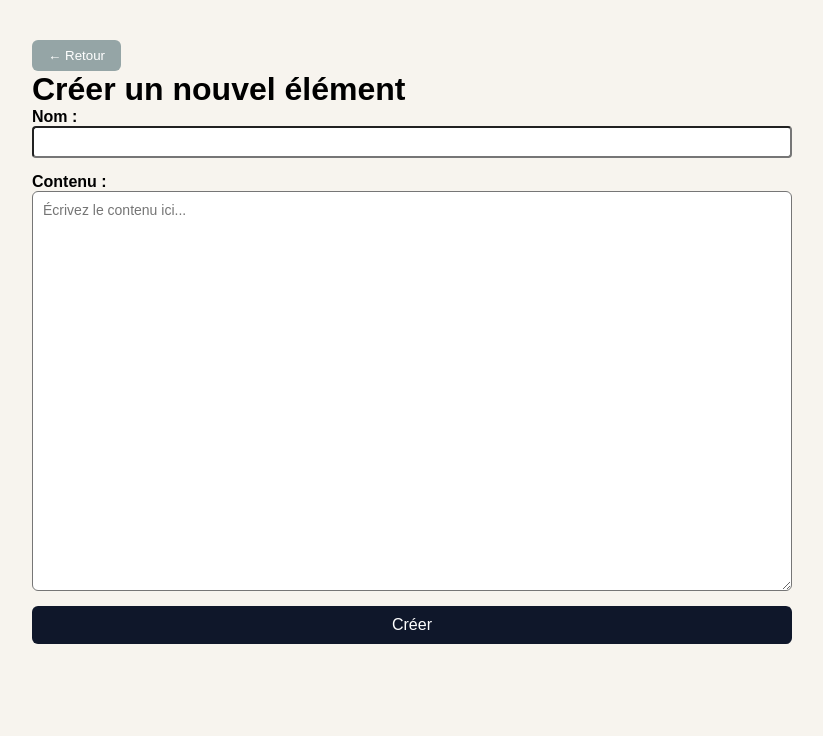
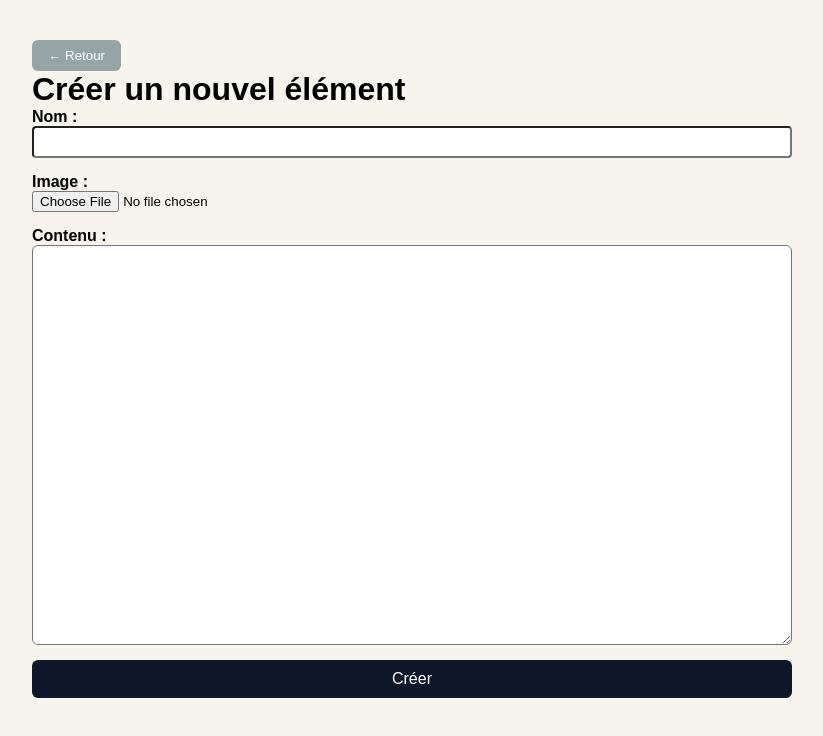
Before and after one commit to KEEEENNNNYYYY/DEFI-Admin, a React (Vite) app in the folder front-end/: page /create in a window 1280 px wide. Shown: the top 736 px of the page, without its empty margins (228-1051 px from the left). Built offline with nearby package versions, Linux system fonts and the light colour scheme; no server answers; sample sign-in values are in the browser's storage.

Commit message:
feat : added dynamic picture rendering

```diff
--- a/front-end/package.json
+++ b/front-end/package.json
@@ -11,6 +11,9 @@
     "start": "vite"
   },
   "dependencies": {
+    "@cloudinary/react": "^1.14.3",
+    "@cloudinary/url-gen": "^1.22.0",
+    "@supabase/supabase-js": "^2.83.0",
     "axios": "^1.13.2",
     "firebase": "^12.6.0",
     "react": "^19.2.0",
--- a/front-end/src/components/Navbar.jsx
+++ b/front-end/src/components/Navbar.jsx
@@ -1,4 +1,3 @@
-import { useState } from "react";
 import { useNavigate } from "react-router-dom";
 import { signOut } from "firebase/auth";
 import { auth } from "../../firebase";
--- /dev/null
+++ b/front-end/src/components/UploadImage.jsx
@@ -0,0 +1,52 @@
+import React, { useState } from "react";
+import axios from "axios";
+
+function UploadImage({ onUpload }) {
+    const [preview, setPreview] = useState(null);
+    const [uploading, setUploading] = useState(false);
+
+    const handleFileChange = async (e) => {
+        const file = e.target.files[0];
+        if (!file) return;
+
+        setPreview(URL.createObjectURL(file));
+
+        const formData = new FormData();
+        formData.append("file", file);
+        formData.append("upload_preset", "react_upload"); // ton preset
+
+        setUploading(true);
+        try {
+            const res = await axios.post(
+                "https://api.cloudinary.com/v1_1/dyjrnhldt/image/upload",
+                formData
+            );
+
+            console.log("Upload réussi:", res.data);
+
+            // ⚡ Utiliser res.data, pas result
+            onUpload({
+                imageUrl: res.data.secure_url,
+                publicId: res.data.public_id
+            });
+
+            setPreview(res.data.secure_url);
+
+        } catch (err) {
+            console.error("Upload failed:", err.response?.data || err.message);
+            onUpload({ imageUrl: "", publicId: "" });
+        } finally {
+            setUploading(false);
+        }
+    };
+
+    return (
+        <div>
+            <input type="file" accept="image/*" onChange={handleFileChange} />
+            {preview && <img src={preview} alt="preview" style={{ maxWidth: "200px" }} />}
+            {uploading && <p>Upload en cours...</p>}
+        </div>
+    );
+}
+
+export default UploadImage;
--- a/front-end/src/pages/Home.jsx
+++ b/front-end/src/pages/Home.jsx
@@ -13,7 +13,7 @@ function Home() {
     const [search, setSearch] = useState("");
     const navigate = useNavigate();
 
-    // ⚡ Charger tous les éléments depuis le backend au chargement de la page
+    //  Charger tous les éléments depuis le backend au chargement de la page
     useEffect(() => {
         const fetchItems = async () => {
             try {
@@ -41,7 +41,7 @@ function Home() {
         setFilteredData(filtered);
     }, [search, data]);
 
-    // ⚡ Supprimer un élément localement
+    //  Supprimer un élément localement
     const handleDelete = (id) => {
         setData((prevData) => prevData.filter((item) => item.id !== id));
         setFilteredData((prevData) => prevData.filter((item) => item.id !== id));
@@ -62,6 +62,18 @@ function Home() {
                     <div key={item.id} className="item-card">
                         <div className="item-info">
                             <p><strong>ID :</strong> {item.id}</p>
+
+                            {/* Affichage de l'image si elle existe */}
+                            {item.imageUrl && (
+                                <div style={{ margin: "10px 0" }}>
+                                    <img
+                                        src={item.imageUrl}
+                                        alt={item.name}
+                                        style={{ maxWidth: "200px", borderRadius: "6px" }}
+                                    />
+                                </div>
+                            )}
+
                             <p><strong>Nom :</strong> {item.name}</p>
 
                             <div className="textarea-wrapper">
@@ -82,6 +94,7 @@ function Home() {
                         </div>
                     </div>
                 ))}
+
             </div>
         </>
     );
--- a/front-end/src/pages/create.jsx
+++ b/front-end/src/pages/create.jsx
@@ -1,24 +1,28 @@
 import { useState } from "react";
 import axios from "axios";
 import { useNavigate } from "react-router-dom";
+import UploadImage from "../components/UploadImage";
 
 function Create() {
     const [name, setName] = useState("");
     const [contenu, setContenu] = useState("");
-    const [loading, setLoading] = useState(false); // <-- NEW
+    const [uploaded, setUploaded] = useState({ imageUrl: "", publicId: "" }); // <-- State pour l'image
+    const [loading, setLoading] = useState(false);
+
     const navigate = useNavigate();
 
     const handleSubmit = async (e) => {
         e.preventDefault();
-        setLoading(true); // Affiche l'écran de chargement
+        setLoading(true);
 
         try {
             await axios.post(`${import.meta.env.VITE_API_URL}/api/items`, {
                 name,
-                contenu
+                contenu,
+                imageUrl: uploaded.imageUrl,
+                publicId: uploaded.publicId
             });
 
-            // On laisse l'écran de chargement pendant 3 secondes
             setTimeout(() => {
                 alert("Élément créé avec succès !");
                 navigate("/");
@@ -49,18 +53,17 @@ function Create() {
                     fontSize: "24px",
                     flexDirection: "column"
                 }}>
-                    <div className="spinner" style={{
+                    <div
+                        style={{
                             width: "60px",
                             height: "60px",
                             border: "6px solid #fff",
                             borderTop: "6px solid transparent",
                             borderRadius: "50%",
                             animation: "spin 1s linear infinite"
-                    }}></div>
-
+                        }}
+                    ></div>
                     <p style={{ marginTop: "20px" }}>Création en cours...</p>
-
-                    {/* Animation CSS */}
                     <style>
                         {`
                         @keyframes spin {
@@ -91,6 +94,7 @@ function Create() {
                 <h1>Créer un nouvel élément</h1>
 
                 <form onSubmit={handleSubmit} style={{ display: "flex", flexDirection: "column", gap: "15px" }}>
+
                     <div>
                         <label><strong>Nom :</strong></label>
                         <input
@@ -102,12 +106,16 @@ function Create() {
                         />
                     </div>
 
-                    <div style={{ display: "flex", flexDirection: "column", flex: 1 }}>
+                    <div>
+                        <label><strong>Image :</strong></label>
+                        <UploadImage onUpload={setUploaded} /> {/* <-- Ici */}
+                    </div>
+
+                    <div style={{ display: "flex", flexDirection: "column" }}>
                         <label><strong>Contenu :</strong></label>
                         <textarea
                             value={contenu}
                             onChange={(e) => setContenu(e.target.value)}
-                            placeholder="Écrivez le contenu ici..."
                             style={{
                                 width: "100%",
                                 height: "400px",
@@ -115,9 +123,7 @@ function Create() {
                                 borderRadius: "6px",
                                 fontSize: "14px",
                                 fontFamily: "Arial, sans-serif",
-                                resize: "vertical",
-                                overflowY: "auto",
-                                whiteSpace: "pre-line"
+                                resize: "vertical"
                             }}
                         />
                     </div>
```
Also changed, not shown: front-end/CloudImage.js (added, +18 -0 lines), 1 other file (tests, documents, lock files or other folders). Lines whose indentation alone changed are shown as unchanged.
